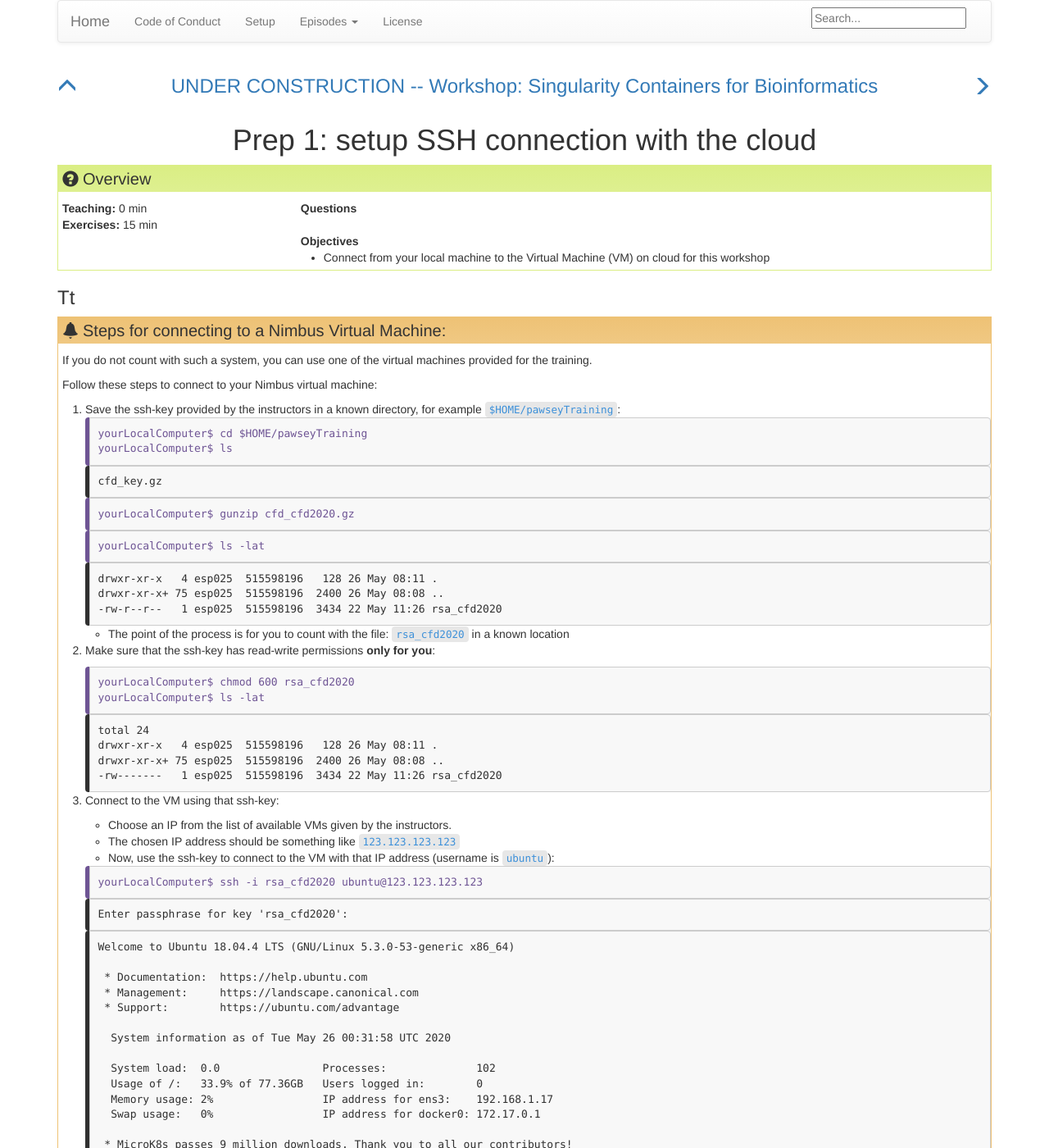
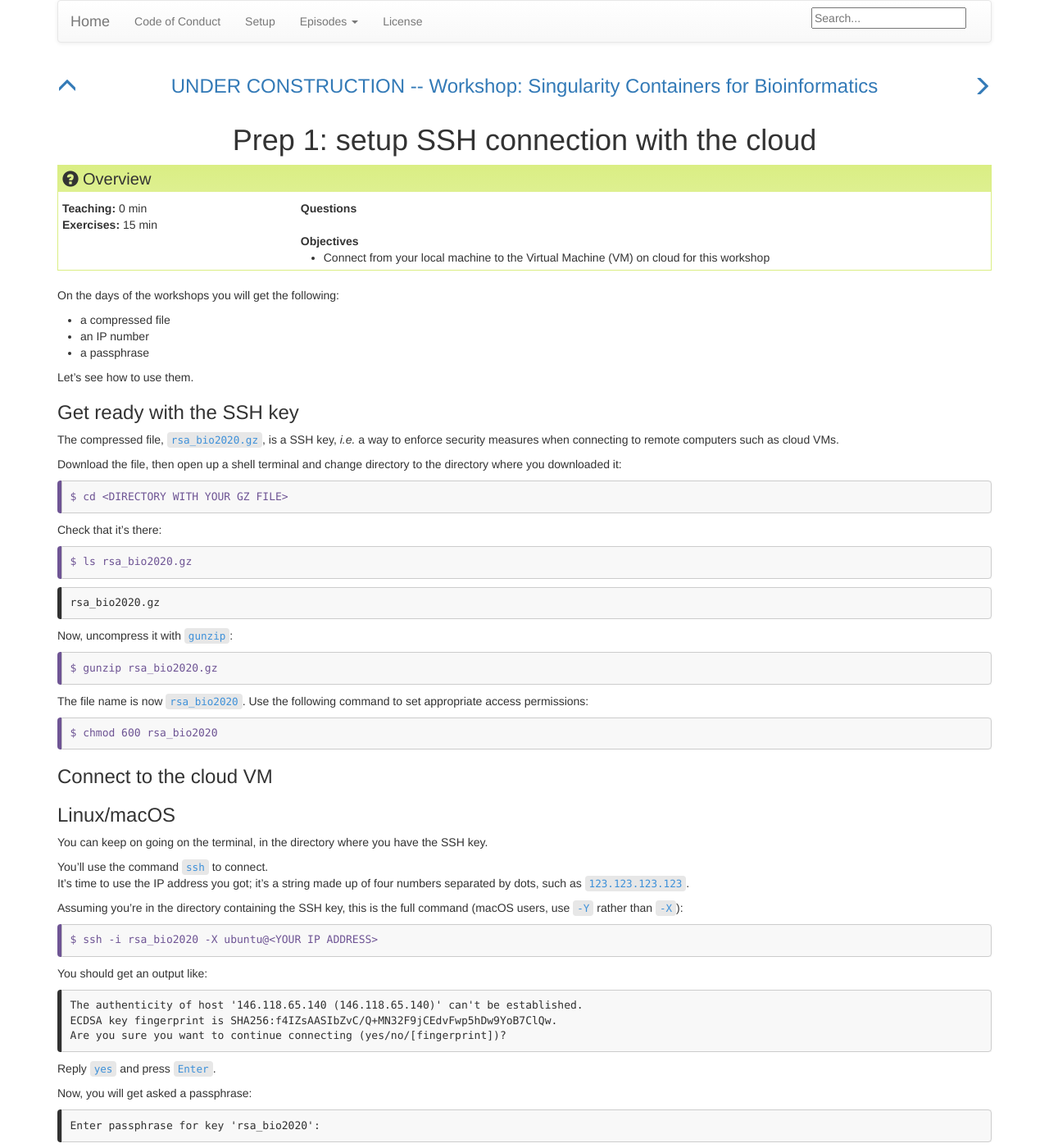
Before and after one commit to PawseySC/containers-bioinformatics-workshop, a Jekyll site: the page built from _episodes/1.prep1-ssh.md, in a window 1280 px wide and 1400 px high. Shown: the whole window at 82% size. Built offline with Jekyll 4.4.1, drawn with Linux system fonts in a browser that asks for light colours; some of the changed text lies outside the part shown.

Commit message:
prep 1: ssh

````diff
--- a/_episodes/1.prep1-ssh.md
+++ b/_episodes/1.prep1-ssh.md
@@ -8,105 +8,95 @@ objectives:
 ---
 
 
-### Tt
+On the days of the workshops you will get the following:
+* a compressed file
+* an IP number
+* a passphrase
 
-> ## Steps for connecting to a Nimbus Virtual Machine:
->
-> If you do not count with such a system, you can use one of the virtual machines provided for the training.
->
-> Follow these steps to connect to your Nimbus virtual machine:
->
-> 1. Save the ssh-key provided by the instructors in a known directory, for example `$HOME/pawseyTraining`:
->    ~~~
->    yourLocalComputer$ cd $HOME/pawseyTraining
->    yourLocalComputer$ ls
->    ~~~
->    {: .bash}
->
->    ~~~
->    cfd_key.gz
->    ~~~
->    {: .output}
->
->    ~~~
->    yourLocalComputer$ gunzip cfd_cfd2020.gz
->    ~~~
->    {: .bash}
->
->    ~~~
->    yourLocalComputer$ ls -lat
->    ~~~
->    {: .bash}
->
->    ~~~
->    drwxr-xr-x   4 esp025  515598196   128 26 May 08:11 .
->    drwxr-xr-x+ 75 esp025  515598196  2400 26 May 08:08 ..
->    -rw-r--r--   1 esp025  515598196  3434 22 May 11:26 rsa_cfd2020
->    ~~~
->    {: .output}
->
->    - The point of the process is for you to count with the file: `rsa_cfd2020` in a known location
->
-> 2. Make sure that the ssh-key has read-write permissions **only for you**:
->
->    ~~~
->    yourLocalComputer$ chmod 600 rsa_cfd2020
->    yourLocalComputer$ ls -lat
->    ~~~
->    {: .bash}
->
->    ~~~
->    total 24
->    drwxr-xr-x   4 esp025  515598196   128 26 May 08:11 .
->    drwxr-xr-x+ 75 esp025  515598196  2400 26 May 08:08 ..
->    -rw-------   1 esp025  515598196  3434 22 May 11:26 rsa_cfd2020
->    ~~~
->    {: .output}
->
-> 3. Connect to the VM using that ssh-key:
->
->    - Choose an IP from the list of available VMs given by the instructors.
->
->    - The chosen IP address should be something like `123.123.123.123`
->
->    - Now, use the ssh-key to connect to the VM with that IP address (username is `ubuntu`):
->
->    ~~~
->    yourLocalComputer$ ssh -i rsa_cfd2020 ubuntu@123.123.123.123
->    ~~~
->    {: .bash}
->
->    ~~~
->    Enter passphrase for key 'rsa_cfd2020':
->    ~~~
->    {: .output}
->
->    ~~~
->    Welcome to Ubuntu 18.04.4 LTS (GNU/Linux 5.3.0-53-generic x86_64)
->
->     * Documentation:  https://help.ubuntu.com
->     * Management:     https://landscape.canonical.com
->     * Support:        https://ubuntu.com/advantage
->
->      System information as of Tue May 26 00:31:58 UTC 2020
->
->      System load:  0.0                Processes:              102
->      Usage of /:   33.9% of 77.36GB   Users logged in:        0
->      Memory usage: 2%                 IP address for ens3:    192.168.1.17
->      Swap usage:   0%                 IP address for docker0: 172.17.0.1
->
->     * MicroK8s passes 9 million downloads. Thank you to all our contributors!
->
->         https://microk8s.io/
->
->    0 packages can be updated.
->    0 updates are security updates.
->
->    Your Hardware Enablement Stack (HWE) is supported until April 2023.
->
->    Last login: Mon May 25 23:18:39 2020 from 27.33.35.111
->    ubuntu@vm:~$
->    ~~~
->    {: .output}
->
-{: .discussion}
+Let's see how to use them.
+
+
+### Get ready with the SSH key
+
+The compressed file, `rsa_bio2020.gz`, is a SSH key, *i.e.* a way to enforce security measures when connecting to remote computers such as cloud VMs.
+
+Download the file, then open up a shell terminal and change directory to the directory where you downloaded it:
+
+```
+$ cd <DIRECTORY WITH YOUR GZ FILE>
+```
+{: .bash}
+
+Check that it's there:
+
+```
+$ ls rsa_bio2020.gz
+```
+{: .bash}
+
+```
+rsa_bio2020.gz
+```
+{: .output}
+
+Now, uncompress it with `gunzip`:
+
+```
+$ gunzip rsa_bio2020.gz
+```
+{: .bash}
+
+The file name is now `rsa_bio2020`. Use the following command to set appropriate access permissions:
+
+```
+$ chmod 600 rsa_bio2020
+```
+{: .bash}
+
+
+### Connect to the cloud VM
+
+### Linux/macOS
+
+You can keep on going on the terminal, in the directory where you have the SSH key.
+
+You'll use the command `ssh` to connect.
+It's time to use the IP address you got; it's a string made up of four numbers separated by dots, such as `123.123.123.123`.
+
+Assuming you're in the directory containing the SSH key, this is the full command (macOS users, use `-Y` rather than `-X`):
+
+```
+$ ssh -i rsa_bio2020 -X ubuntu@<YOUR IP ADDRESS>
+```
+{: .bash}
+
+You should get an output like:
+
+```
+The authenticity of host '146.118.65.140 (146.118.65.140)' can't be established.
+ECDSA key fingerprint is SHA256:f4IZsAASIbZvC/Q+MN32F9jCEdvFwp5hDw9YoB7ClQw.
+Are you sure you want to continue connecting (yes/no/[fingerprint])?
+```
+{: .output}
+
+Reply `yes` and press `Enter`.
+
+Now, you will get asked a passphrase:
+
+```
+Enter passphrase for key 'rsa_bio2020':
+```
+{: .output}
+
+Type the one you got communicated, and press `Enter`.
+
+You should now get a new prompt starting with `ubuntu`... you're in the cloud VM!
+
+**Note**: the flags `-X`/`-Y` are used to enable X11 forwarding for one exercise in session 3.  If you get errors related to "X11 forwarding" let us know.
+
+
+#### Windows
+
+You can use MobaXterm, Visual Studio Code or PuTTY to connect.
+
+Specific instructions can be found in these [Pawsey documentation page](https://support.pawsey.org.au/documentation/x/Ao22Ag).
````
Also changed, not shown: _episodes/2.prep2-linux.md (+1 -1 lines).
